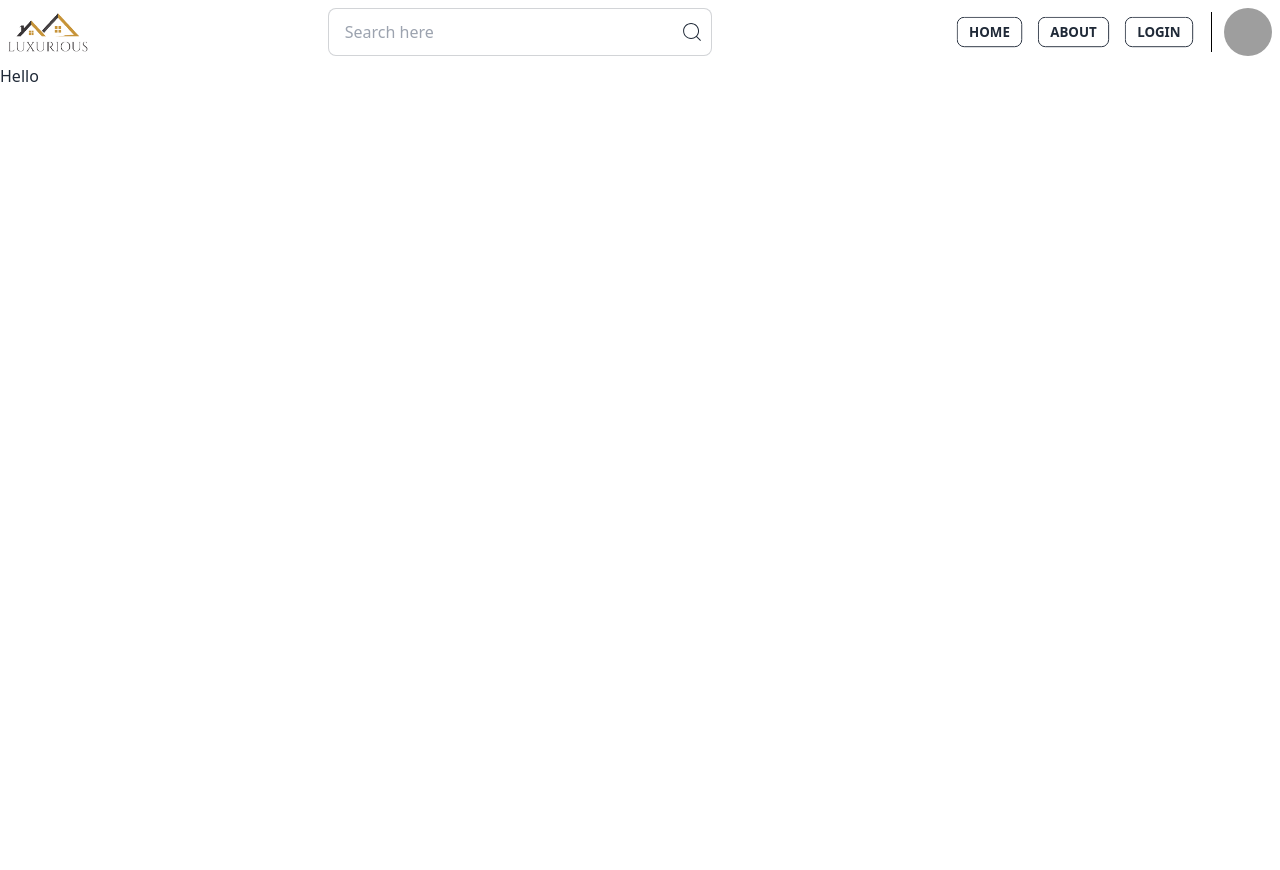
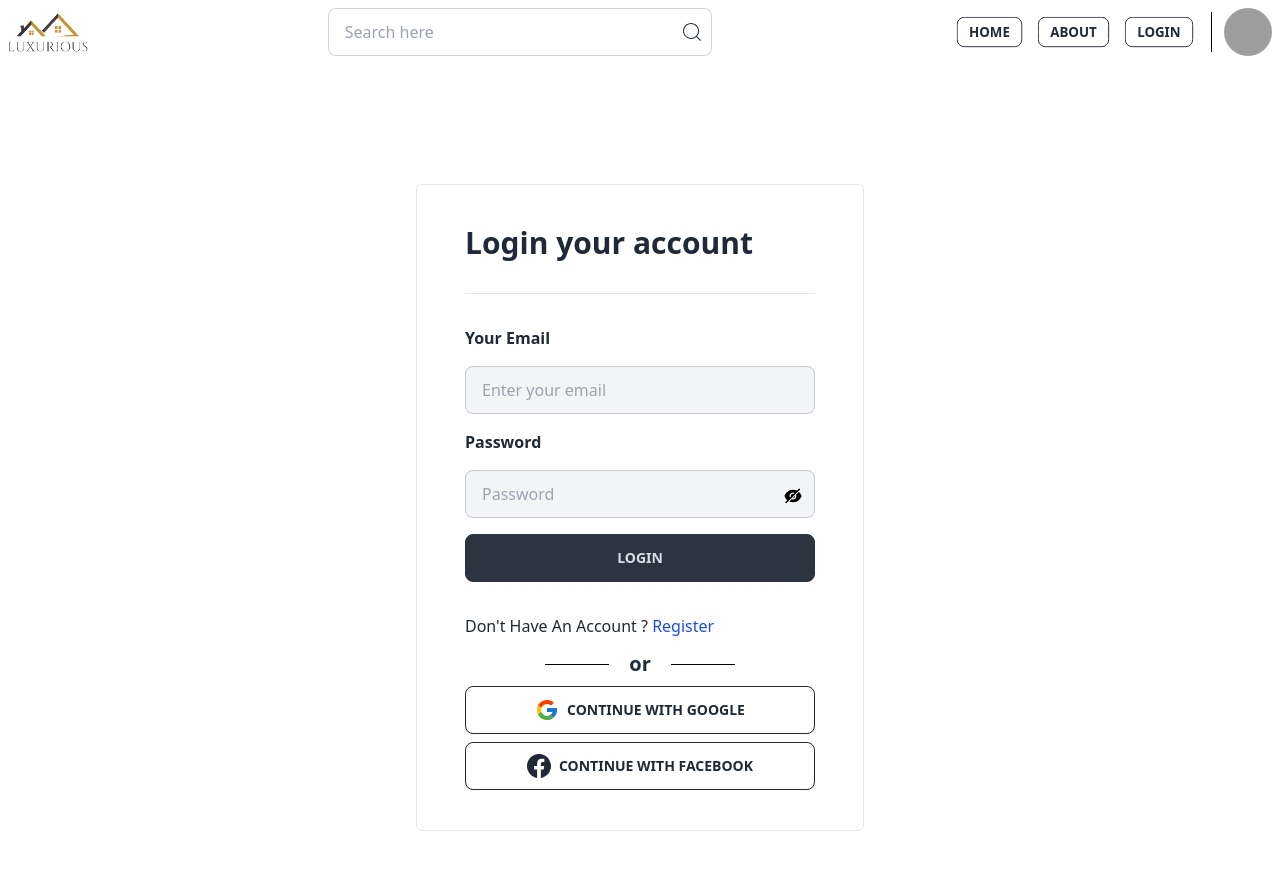
Before and after one commit to Muslehud77/Luxurious-real-estate-client, a React (Vite) app: page /login in a window 1280 px wide. Shown: the top 870 px of the page. Before the commit the page ends 800 px from the top, so only its background shows below. Built offline with nearby package versions, Linux system fonts and the light colour scheme; grey boxes are pictures that could not be loaded.

Commit message:
added login signup page

```diff
--- a/package.json
+++ b/package.json
@@ -15,6 +15,7 @@
     "match-sorter": "^6.3.3",
     "react": "^18.2.0",
     "react-dom": "^18.2.0",
+    "react-hook-form": "^7.49.3",
     "react-icons": "^5.0.1",
     "react-router-dom": "^6.21.3",
     "sort-by": "^1.2.0"
--- a/src/Pages/Login/Login.jsx
+++ b/src/Pages/Login/Login.jsx
@@ -1,11 +1,126 @@
+import { BsFacebook } from "react-icons/bs";
+import { FcGoogle } from "react-icons/fc";
+import { Link, useLocation, useNavigate } from "react-router-dom";
 
+import { AiFillEyeInvisible, AiFillEye } from "react-icons/ai";
+import { useState } from "react";
+
+import { useForm } from "react-hook-form";
 
 const Login = () => {
-    return (
-        <div>
+  const navigate = useNavigate();
+  const { state } = useLocation();
+  const [show, setShow] = useState(false);
+  const [err, setErr] = useState(null);
 
+  const {
+    register,
+    handleSubmit,
+
+    formState: { errors },
+  } = useForm();
+
+  const onSubmit = (data) => {
+    setErr(null);
+    const email = data.email;
+    const password = data.password;
+  };
+
+  return (
+    <div className="relative  ">
+      <section className="w-full container  mx-auto px-8 py-20  items-center gap-8 ">
+        <div className="flex justify-center items-center mt-10">
+          <div className="max-w-md relative z-10 border py-8 md:py-10 px-5 md:px-12 mx-auto space-y-8 bg-white rounded-md">
+            <h2 className="font-semibold text-3xl">Login your account</h2>
+            <hr />
+            <form onSubmit={handleSubmit(onSubmit)} className="space-y-4">
+              <p className="font-semibold">Your Email</p>
+              <input
+                type="email"
+                {...register("email", { required: true })}
+                name="email"
+                placeholder="Enter your email"
+                className="input input-bordered w-full bg-gray-100"
+              />
+              {errors.email && (
+                <span className="text-red-500">Email is required!</span>
+              )}
+              <p className="font-semibold">Password</p>
+              <div className="relative">
+                <input
+                  id="password"
+                  {...register("password", { required: true })}
+                  type={`${show ? "text" : "password"}`}
+                  name="password"
+                  placeholder="Password "
+                  className="input input-bordered w-full bg-gray-100 text-black"
+                />
+
+                <div
+                  className="hover:cursor-pointer absolute right-3 bottom-3 text-black text-xl"
+                  onClick={() => {
+                    setShow(!show);
+                  }}
+                >
+                  {!show ? <AiFillEyeInvisible /> : <AiFillEye />}
+                </div>
+              </div>
+              {errors.password && (
+                <span className="text-red-500">Password is required!</span>
+              )}
+              <div className="space-y-2">
+                {err && (
+                  <p className="capitalize text-red-500 font-serif  rounded-xl">
+                    {err}
+                  </p>
+                )}
+                <input
+                  type="submit"
+                  value="login"
+                  className="btn btn-neutral w-full"
+                />
+              </div>
+            </form>
+            <div>
+              <span>
+                Don't Have An Account ?{" "}
+                <Link
+                  state={state}
+                  className="hover:font-semibold text-blue-700"
+                  to="/register"
+                >
+                  Register
+                </Link>
+              </span>
+              <div className="mt-3">
+                <div className="flex justify-center gap-5 items-center mb-2">
+                  <div className="w-16 h-[1px] bg-black"></div>
+                  <h2 className="text-xl font-bold ">or</h2>
+                  <div className="w-16 h-[1px] bg-black"></div>
+                </div>
+
+                <div className="space-y-2">
+                  <button
+                    // onClick={() => socialLogin(googleSignIn)}
+                    className="btn w-full btn-outline"
+                  >
+                    <FcGoogle className="text-2xl" /> continue with Google
+                  </button>
+                  <button
+                    // onClick={() => socialLogin(facebookSignIn)}
+                    className="btn w-full btn-outline"
+                  >
+                    {" "}
+                    <BsFacebook className="text-2xl" /> continue with Facebook
+                  </button>
+                </div>
+              </div>
+            </div>
+          </div>
         </div>
-    );
+      </section>
+    </div>
+  );
 };
 
 export default Login;
--- a/src/Pages/Register/Register.jsx
+++ b/src/Pages/Register/Register.jsx
@@ -1,11 +1,142 @@
+import { useState } from "react";
+import { useLocation } from "react-router-dom";
+import { AiFillEyeInvisible, AiFillEye } from "react-icons/ai";
+
+const specialCharacter = /[!@#$%^&*()_+{}\[\]:;<>,.?~\\/-]/;
+import { useForm } from "react-hook-form";
+const Register = () => {
+  const { state } = useLocation();
+
+  const [show, setShow] = useState(false);
+  const [err, setErr] = useState(null);
+
+  const {
+    register,
+    handleSubmit,
+
+    formState: { errors },
+  } = useForm();
+
+  const onSubmit = (data) => {
+    setErr(null);
+    const name = data.name;
+    const email = data.email;
+    const photoUrl = data.photoUrl;
+    const password = data.password;
+
+    if (password.length < 6) {
+      setErr("Password must be at least 6 characters!");
+      return;
+    }
+
+    if (!/[A-Z]/.test(password)) {
+      setErr("Password must contain at least 1 upper case letter!");
+      return;
+    }
+
+    if (!specialCharacter.test(password)) {
+      setErr("Password should have at least 1 special character!");
+      return;
+    }
+
+    if (!/\d/.test(password)) {
+      setErr("Password must contain at least 1 number!");
+      return;
+    }
+    console.log(data);
+  };
 
 
-const Register = () => {
-    return (
-        <div>
 
+  return (
+    <section className="relative mb-10">
+      <div>
+        <div className="max-w-md relative z-10  py-10 px-12 mx-auto space-y-8  border mt-10 text-black backdrop-blur-md rounded-md">
+          <h2 className="font-semibold text-3xl">Register Account</h2>
+          <hr />
+          <form onSubmit={handleSubmit(onSubmit)} className="space-y-4">
+            <p className="font-semibold">Your Name</p>
+            <input
+              type="text"
+              {...register("name", { required: true })}
+              placeholder="Enter your name"
+              className="input input-bordered w-full bg-gray-100 text-black"
+            />
+            {errors.name && (
+              <span className="text-red-500">Name is required!</span>
+            )}
+
+
+            <p className="font-semibold">Your Email</p>
+            <input
+              type="email"
+              name="email"
+              {...register("email", { required: true })}
+              placeholder="Enter your email"
+              className="input input-bordered w-full bg-gray-100 text-black"
+            />
+            {errors.email && (
+              <span className="text-red-500">Email is required!</span>
+            )}
+            <p className="font-semibold">Set Password</p>
+            <div className="relative">
+              <input
+                id="password"
+                type={`${show ? "text" : "password"}`}
+                name="password"
+                {...register("password", { required: true })}
+                placeholder="Password must be at-least 6 characters"
+                className="input input-bordered w-full bg-gray-100 text-black"
+              />
+              <div
+                className="hover:cursor-pointer absolute right-3 bottom-3 text-black text-xl"
+                onClick={() => {
+                  setShow(!show);
+                }}
+              >
+                {!show ? <AiFillEyeInvisible /> : <AiFillEye />}
+              </div>
+            </div>
+            {errors.password && (
+              <span className="text-red-500">Password is required!</span>
+            )}
+            {err && (
+              <div className="text-red-500 rounded-lg p-2 bg-white font-serif font-light">
+                <p>{err}</p>
+              </div>
+            )}
+            <div className="space-y-8">
+              <div className="flex items-center gap-2">
+                <input
+                  {...register("terms", {
+                    required: " Check Terms and Conditions!",
+                  })}
+                  value="yes"
+                  type="checkbox"
+                  className="checkbox checkbox-sm bg-white"
+                />
+
+                <label>
+                  Accept
+                  <a className="hover:underline" href="">
+                    Terms & Conditions
+                  </a>
+                </label>
+              </div>
+              {errors.terms && (
+                <span className="text-red-500">{errors.terms.message}</span>
+              )}
+              <input
+                type="submit"
+                value="Register"
+                className="btn btn-neutral outline outline-white bg-black text-white w-full"
+              />
+            </div>
+          </form>
         </div>
-    );
+      </div>
+    </section>
+  );
 };
 
 export default Register;
--- a/src/Root/Root.jsx
+++ b/src/Root/Root.jsx
@@ -6,7 +6,7 @@ const Root = () => {
     return (
         <div>
             <Navbar/>
-            <h1>Hello</h1>
+
             <Outlet></Outlet>
         </div>
     );
```
Also changed, not shown: 1 other file (tests, documents, lock files or other folders).
